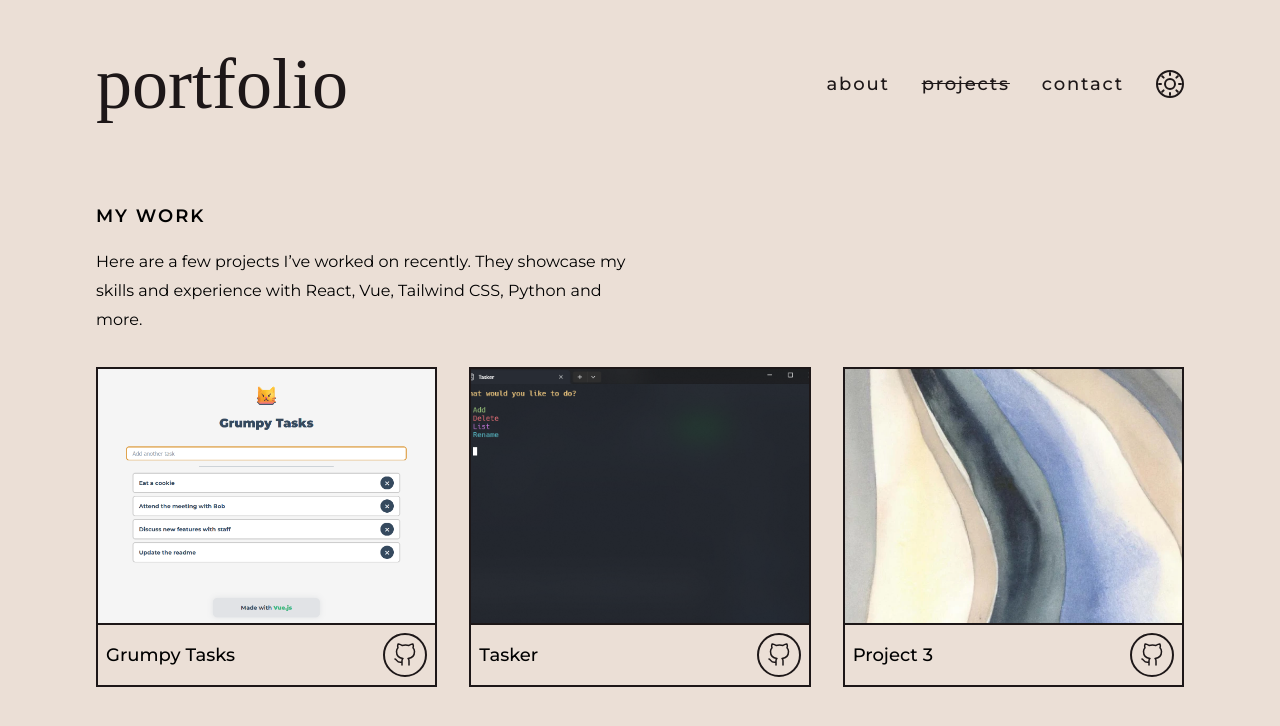
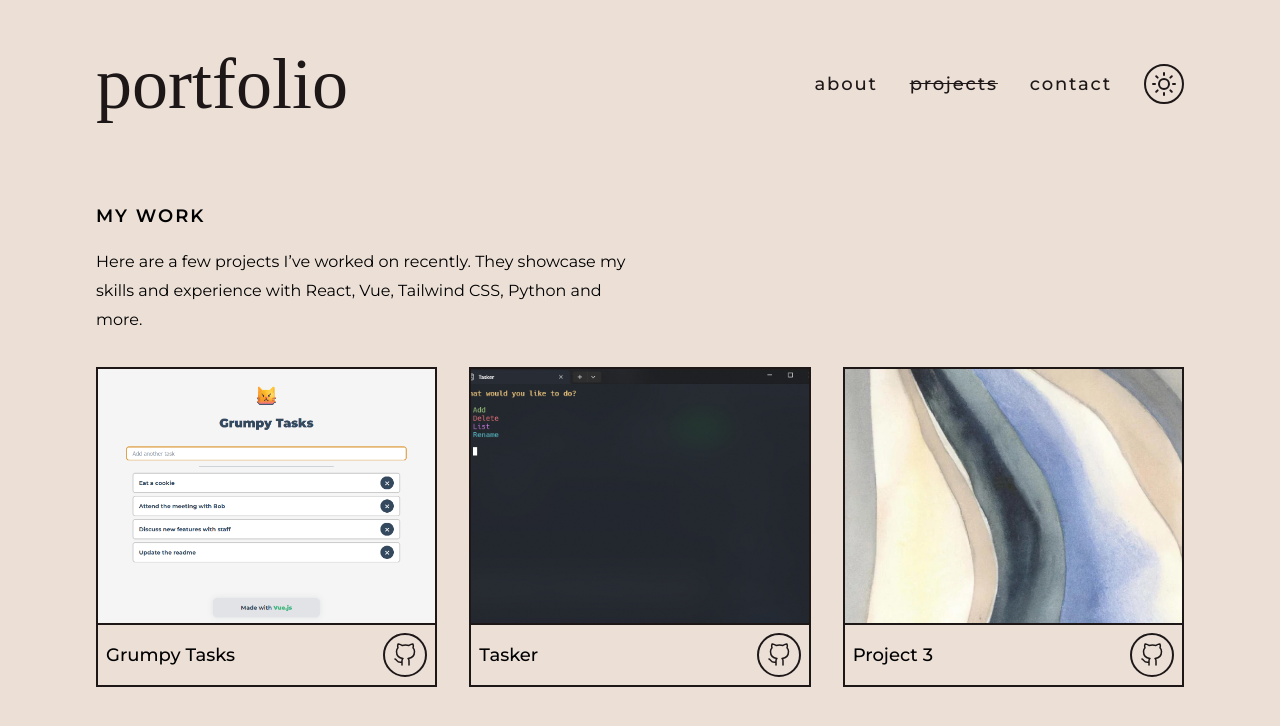
Before and after one commit to fexgroot/my-portfolio, a React (Vite) app: page /projects in a window 1280 px wide. Shown: the top 726 px of the page. Built offline with nearby package versions, Linux system fonts and the light colour scheme; a web font is replaced by a local one.

Commit message:
consisten p in theme

```diff
--- a/src/components/Navbar.jsx
+++ b/src/components/Navbar.jsx
@@ -24,7 +24,7 @@ export default function Navbar() {
 
         {/* Hamburger icon for mobile */}
         <div className="flex items-center gap-4 md:hidden">
-          <ThemeToggle padding="4px" />
+          <ThemeToggle />
           <button
             onClick={toggleMobileMenu}
             className="block focus:outline-none md:hidden"
@@ -70,7 +70,7 @@ export default function Navbar() {
           >
             contact
           </PageLink>
-          <ThemeToggle padding="8px" />
+          <ThemeToggle />
         </nav>
       </header>
 
--- a/src/components/ThemeToggle.jsx
+++ b/src/components/ThemeToggle.jsx
@@ -3,7 +3,7 @@ import * as Icon from "react-feather";
 import { Tooltip } from "react-tooltip";
 import Button from "./Button";
 
-const ThemeToggle = ({ padding }) => {
+const ThemeToggle = () => {
   const [darkMode, setDarkMode] = useState(() => {
     // Load initial state from localStorage or default to light mode
     return localStorage.getItem("theme") === "dark";
@@ -27,7 +27,7 @@ const ThemeToggle = ({ padding }) => {
         data-tooltip-content="Toggle theme"
         data-tooltip-variant={darkMode ? "light" : "dark"}
         onClick={() => setDarkMode(!darkMode)}
-        className={`rounded-full p-[${padding}]`}
+        className={`rounded-full p-1.5`}
       >
         {darkMode ? <Icon.Moon /> : <Icon.Sun />}
       </Button>
```
